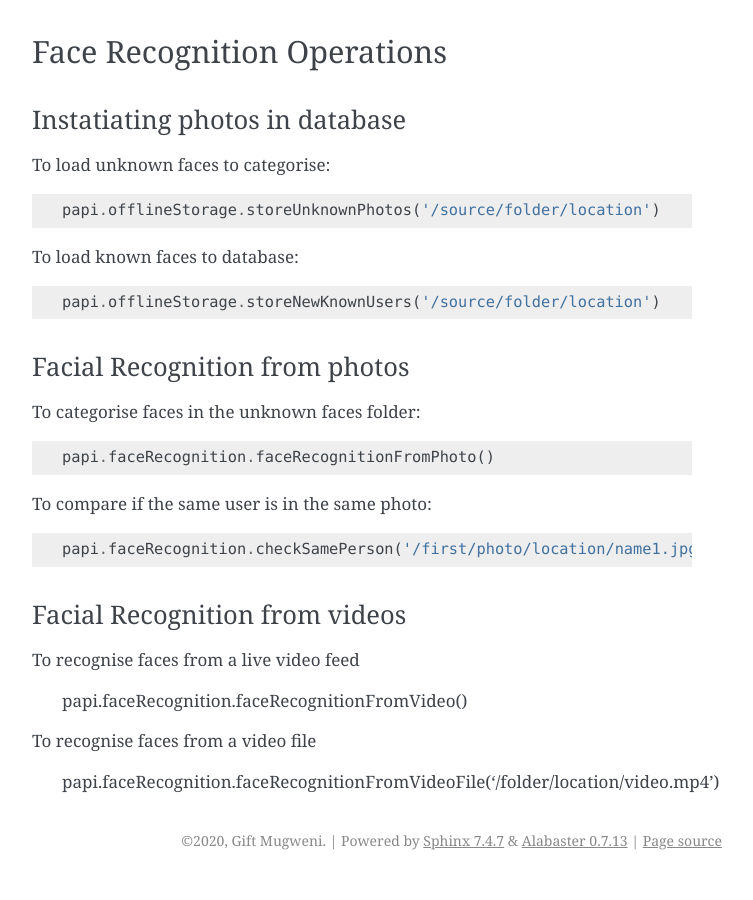
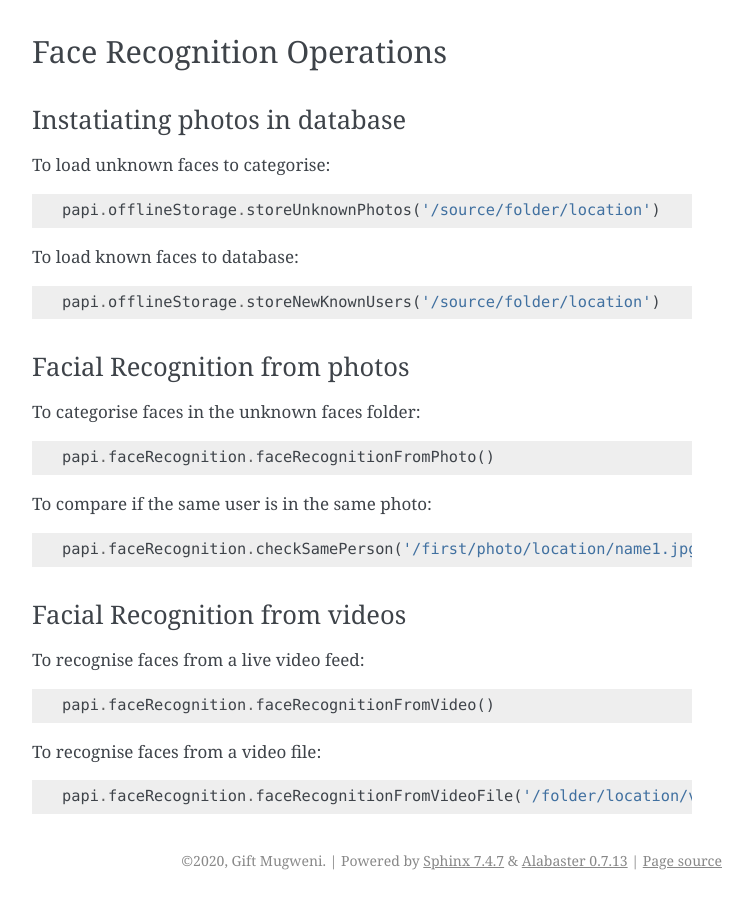
Before and after one commit to Stelele/papi_iot, a Sphinx documentation site: the page built from docs/usage.rst, in a window 1280 px wide and 900 px high, scrolled down 2311 px. Shown: the whole window, without its empty margins (388-1141 px from the left). Built offline with Sphinx 7.4.7, drawn with Linux system fonts in a browser that asks for light colours; pages that are not in the unit, such as notebooks, are missing from menus.

Commit message:
refactoring

```diff
--- a/docs/usage.rst
+++ b/docs/usage.rst
@@ -1,6 +1,6 @@
 .. toctree::
- :maxdepth: 3
- :numbered:
+    :maxdepth: 3
+    :numbered:
 
 =====
 Usage
@@ -130,11 +130,11 @@ To compare if the same user is in the same photo::
 Facial Recognition from videos
 ^^^^^^^^^^^^^^^^^^^^^^^^^^^^^^^
 
-To recognise faces from a live video feed
+To recognise faces from a live video feed::
 
     papi.faceRecognition.faceRecognitionFromVideo()
 
-To recognise faces from a video file
+To recognise faces from a video file::
 
     papi.faceRecognition.faceRecognitionFromVideoFile('/folder/location/video.mp4')
 
```
